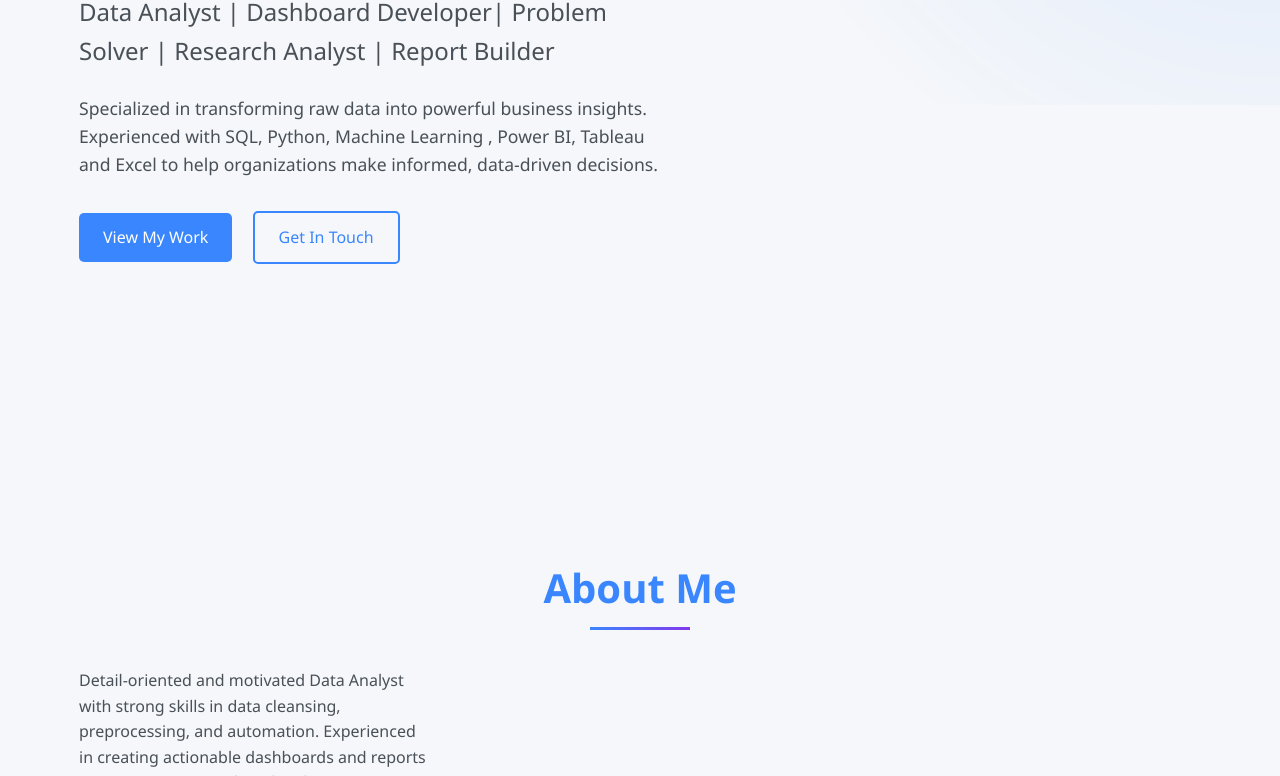
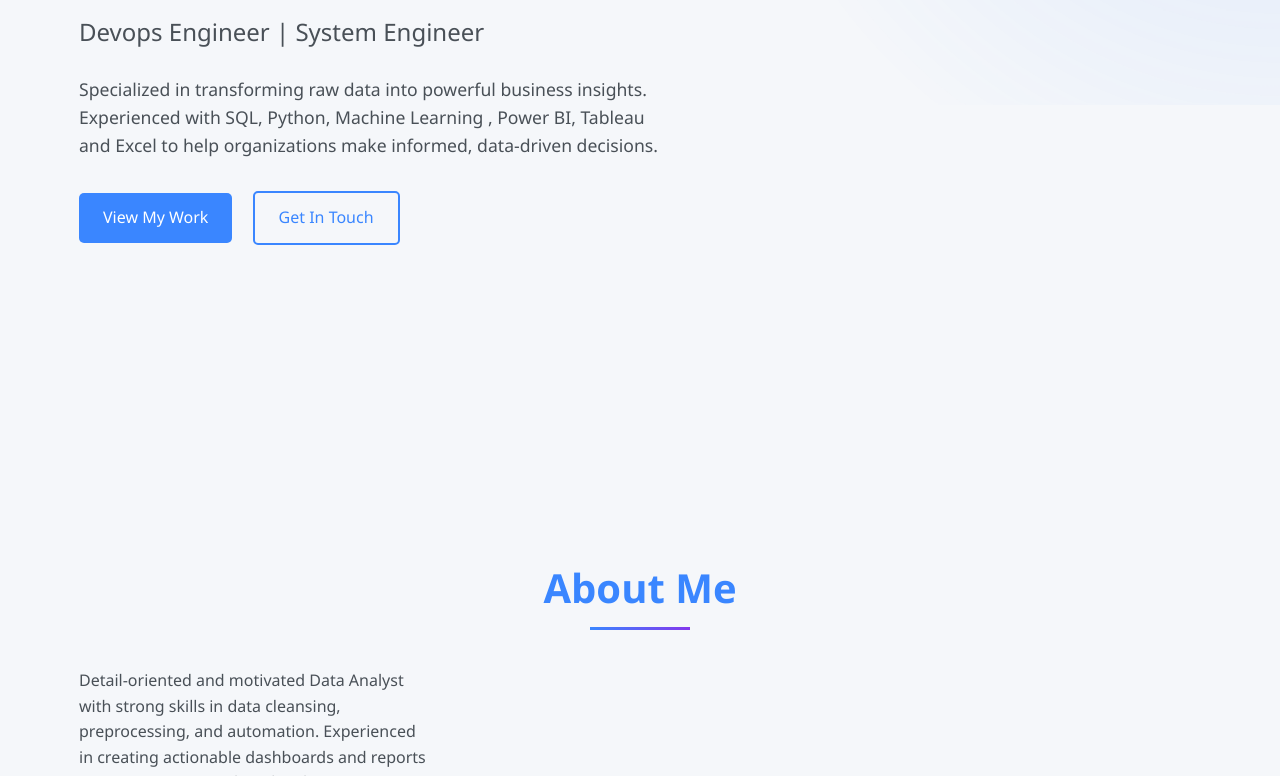
Before and after one commit to saurabhkore1556/Saurabhkore-Porfolia, a plain HTML site: page index.html in a window 1280 px wide. Shown: the part 324-1100 px from the top of the page. Drawn offline with Linux system fonts and the light colour scheme.

Commit message:
the modified index file

```diff
--- a/index.html
+++ b/index.html
@@ -3,7 +3,7 @@
 <head>
     <meta charset="UTF-8">
     <meta name="viewport" content="width=device-width, initial-scale=1.0">
-    <title>Saurabh Kore | Data Analyst Portfolio</title>
+    <title>Saurabh Kore | Devops Engineer  Portfolio</title>
     <style>
         #skillsChart {
             display: flex;
@@ -64,7 +64,7 @@
         <div class="container">
             <div class="hero-content">
                 <h1>Saurabh Kore</h1>
-                <h2>Data Analyst | Dashboard Developer| Problem Solver | Research Analyst | Report Builder</h2>
+                <h2>Devops Engineer | System Engineer </h2>
                 <p>Specialized in transforming raw data into powerful business insights. Experienced with SQL, Python, Machine Learning ,  Power BI, Tableau and Excel to help organizations make informed, data-driven decisions.</p>
                 <div>
                     <a href="#projects" class="btn">View My Work</a>
```
